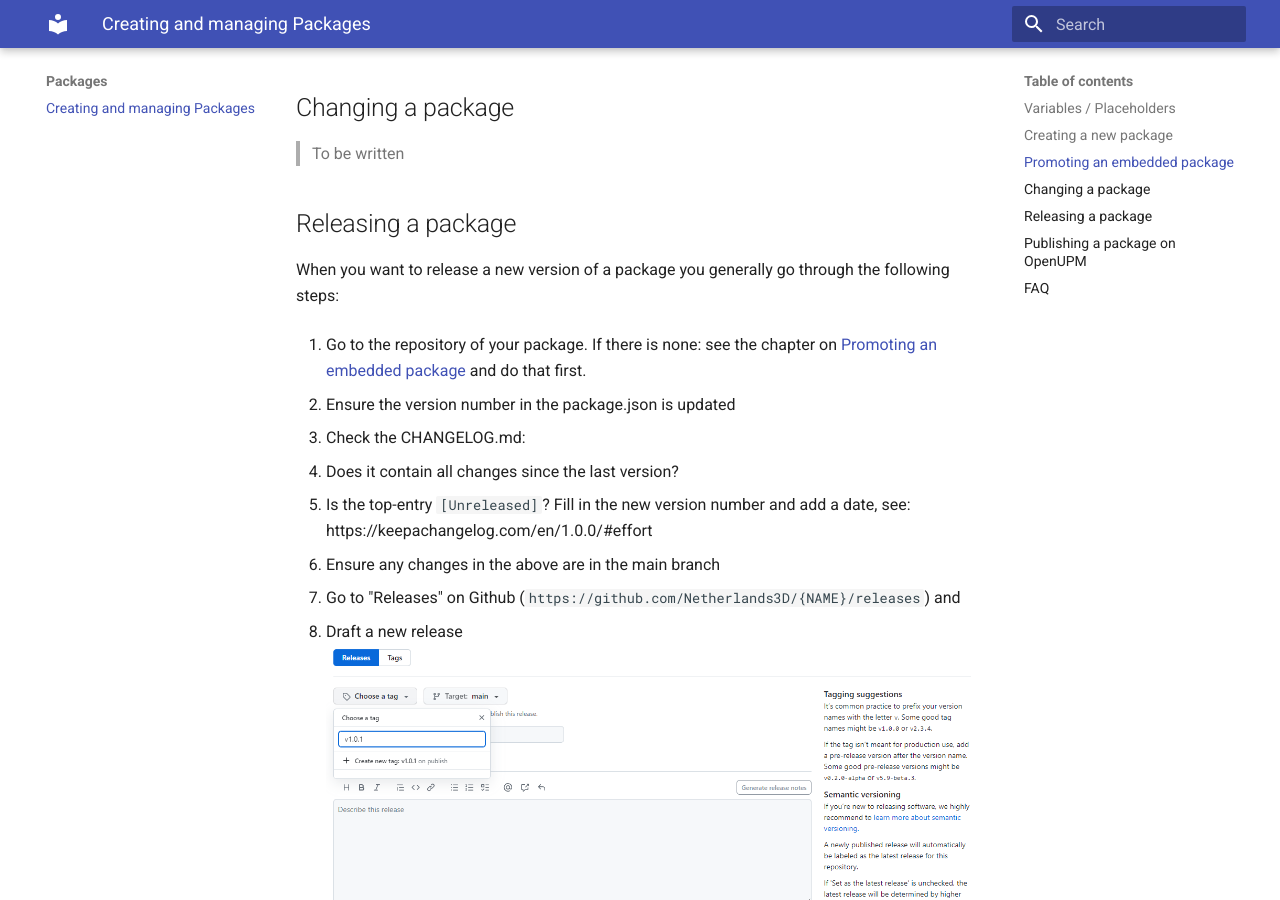
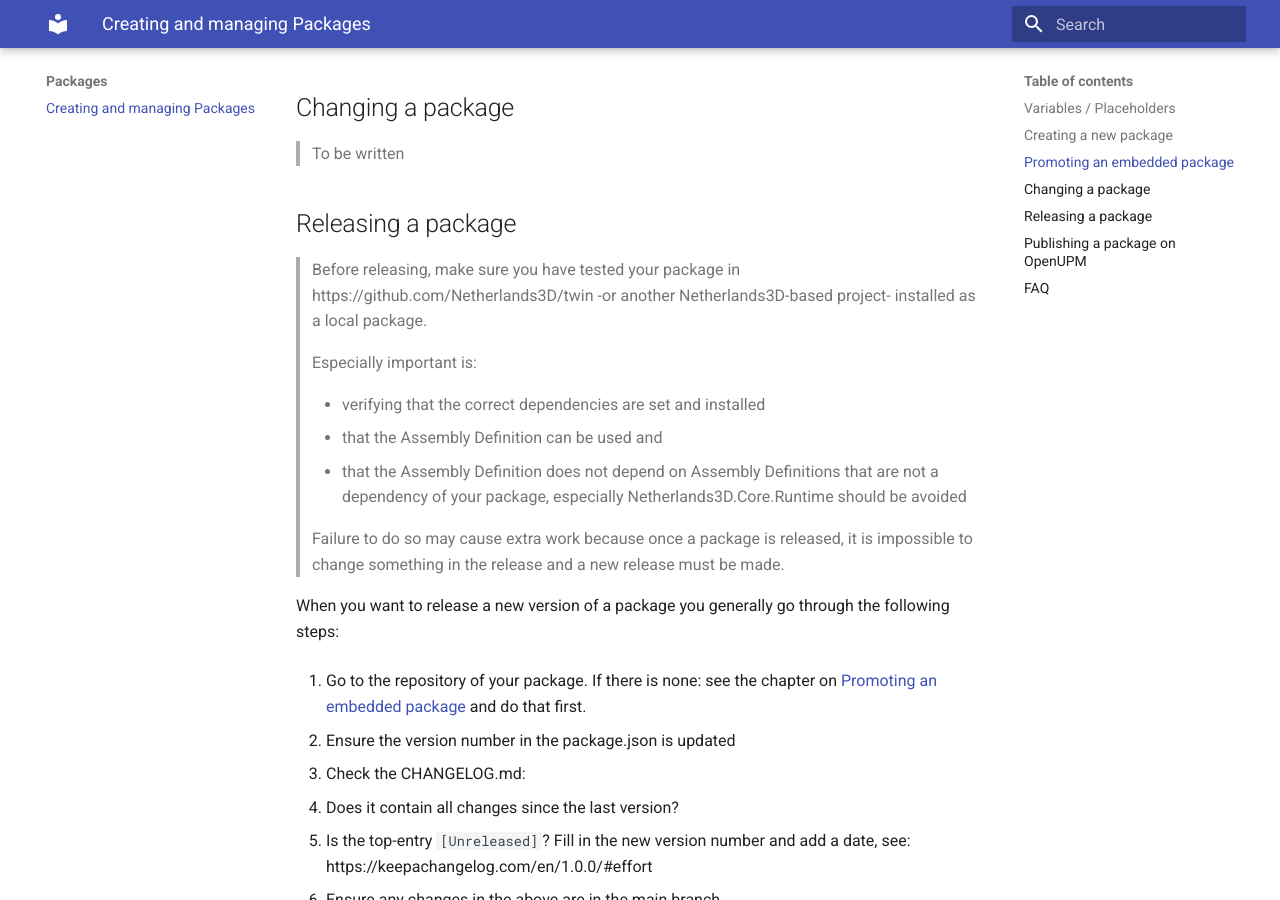
Before and after one commit to Netherlands3D/docs, an MkDocs documentation site: the page built from docs/packages/creating-and-managing-packages.md, in a window 1280 px wide and 900 px high, scrolled down 2979 px. Built offline with MkDocs 1.6.1 and Material for MkDocs 9.7.7, drawn with Linux system fonts in a browser that asks for light colours; some of the changed text lies outside the part shown.

Commit message:
Add extra warning with the publication and releasing of a package

```diff
--- a/docs/packages/creating-and-managing-packages.md
+++ b/docs/packages/creating-and-managing-packages.md
@@ -88,6 +88,19 @@ hassle.
 
 ## Releasing a package
 
+> Before releasing, make sure you have tested your package in https://github.com/Netherlands3D/twin -or another
+> Netherlands3D-based project- installed as a local package.
+>
+> Especially important is:
+>
+> * verifying that the correct dependencies are set and installed
+> * that the Assembly Definition can be used and
+> * that the Assembly Definition does not depend on Assembly Definitions that are not a dependency of your package,
+>   especially Netherlands3D.Core.Runtime should be avoided
+>
+> Failure to do so may cause extra work because once a package is released, it is impossible to change something
+> in the release and a new release must be made.
+
 When you want to release a new version of a package you generally go through the following steps:
 
 1. Go to the repository of your package. If there is none: see the chapter on
@@ -121,6 +134,19 @@ When the package has not been published on OpenUPM yet, now is a good time to do
 ## Publishing a package on OpenUPM
 
 When a package is released for the first time, it needs to be published by registering it on OpenUPM.
+
+> Before publishing, make sure you have tested your package in https://github.com/Netherlands3D/twin -or another
+> Netherlands3D-based project- installed as a local package.
+>
+> Especially important is:
+>
+> * verifying that the correct dependencies are set and installed
+> * that the Assembly Definition can be used and
+> * that the Assembly Definition does not depend on Assembly Definitions that are not a dependency of your package,
+>   especially Netherlands3D.Core.Runtime should be avoided
+>
+> Failure to do so may cause extra work because once a package is published, it is inconvenient to unpublish it or
+> change publication details such as the name.
 
 To do so, you can take the following steps:
 
```
